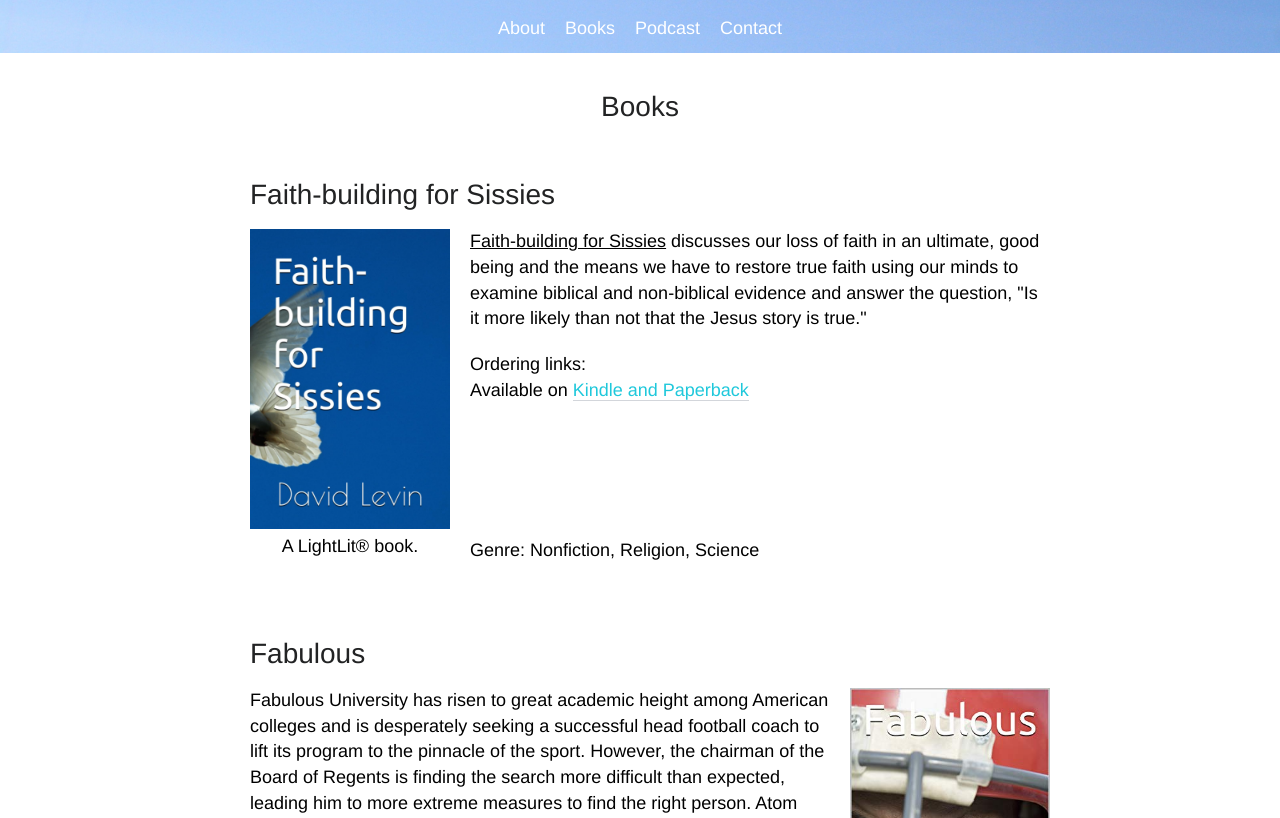
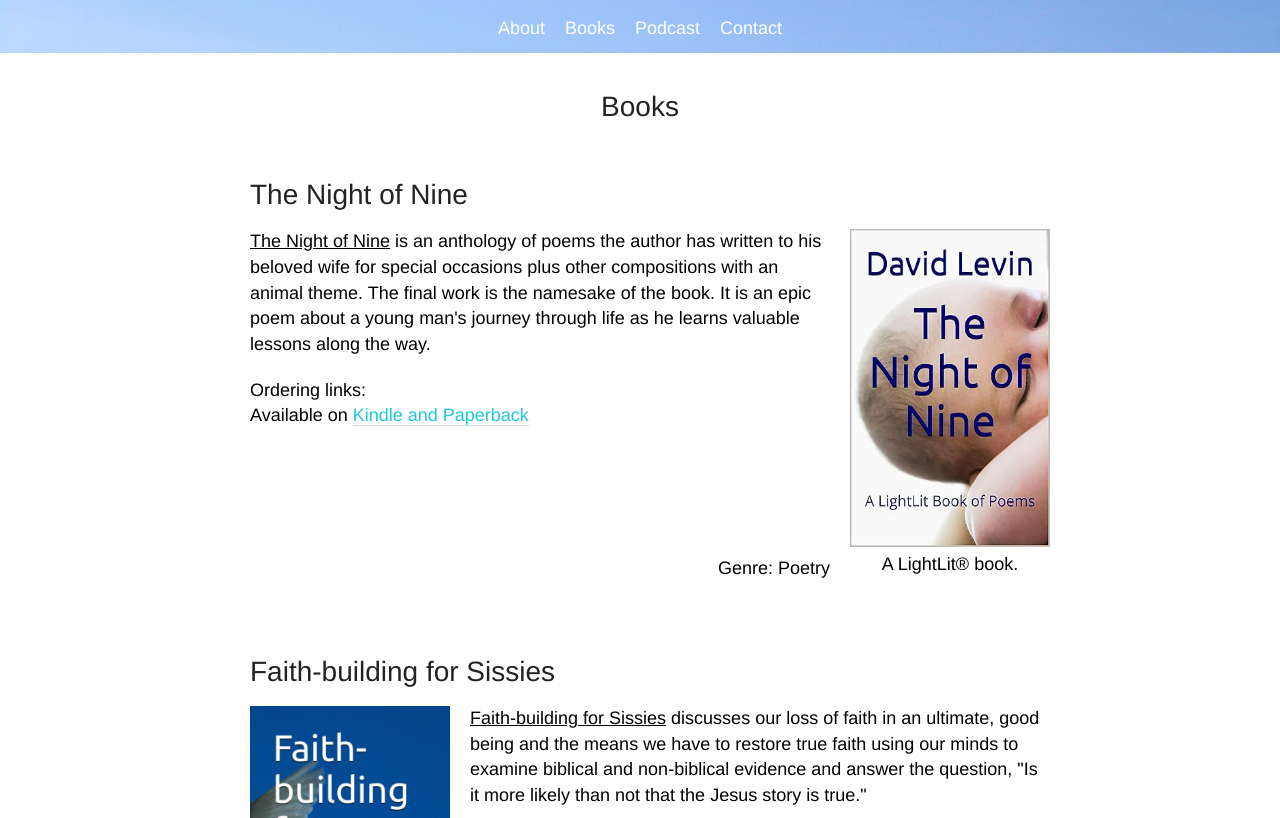
Before and after one commit to dl-author/dl-author.github.io, a website built with Parcel: page index.html in a window 1280 px wide. Shown: the part 550-1368 px from the top of the page. Built offline with nearby package versions, Linux system fonts and the light colour scheme.

Commit message:
feat: add The Night of Nine

```diff
--- a/index.html
+++ b/index.html
@@ -52,7 +52,28 @@
         <div class="columns">
             <div class="column is-8 is-offset-2">
                 <h1 class="title has-text-centered">Books</h1>
-                <!-- A section for the book "Faith-building for Sissies" -->
+                <section class="section">
+                    <div class="container">
+                        <h2 class="title">The Night of Nine</h2>
+                        <div class="columns">
+                            <div class="column is-three-quarters flex-column">
+                                <p class="content is-medium">
+                                    <u>The Night of Nine</u> is an anthology of poems the author has written to his beloved wife for special occasions plus other compositions with an animal theme. The final work is the namesake of the book. It is an epic poem about a young man's journey through life as he learns valuable lessons along the way.
+                                </p>
+                                <p class="content is-medium"> Ordering links: <br/>Available on
+                                    <a href="https://www.amazon.com/Night-Nine-LightLit-Book-Poems-ebook/dp/B0F7GQ9ZSV" target="_blank">Kindle and Paperback</a>
+                                </p>
+                                <p class="column-foot subtitle flex-1 is-medium has-text-right"> Genre: Poetry </h2>
+                            </div>
+                            <div class="column has-text-centered">
+                                <a href="https://www.amazon.com/Night-Nine-LightLit-Book-Poems-ebook/dp/B0F7GQ9ZSV" target="_blank">
+                                    <img src="static/718To5SLEvL._SY466_.jpg" alt="The Night of Nine by David Levin">
+                                </a>
+                                <p class="content is-medium">A LightLit&#174; book.</p>
+                            </div>
+                        </div>
+                    </div>
+                </section>
                 <section class="section">
                     <div class="container">
                         <h2 class="title">Faith-building for Sissies</h2>
```
Also changed, not shown: static/718To5SLEvL._SY466_.jpg (added).
